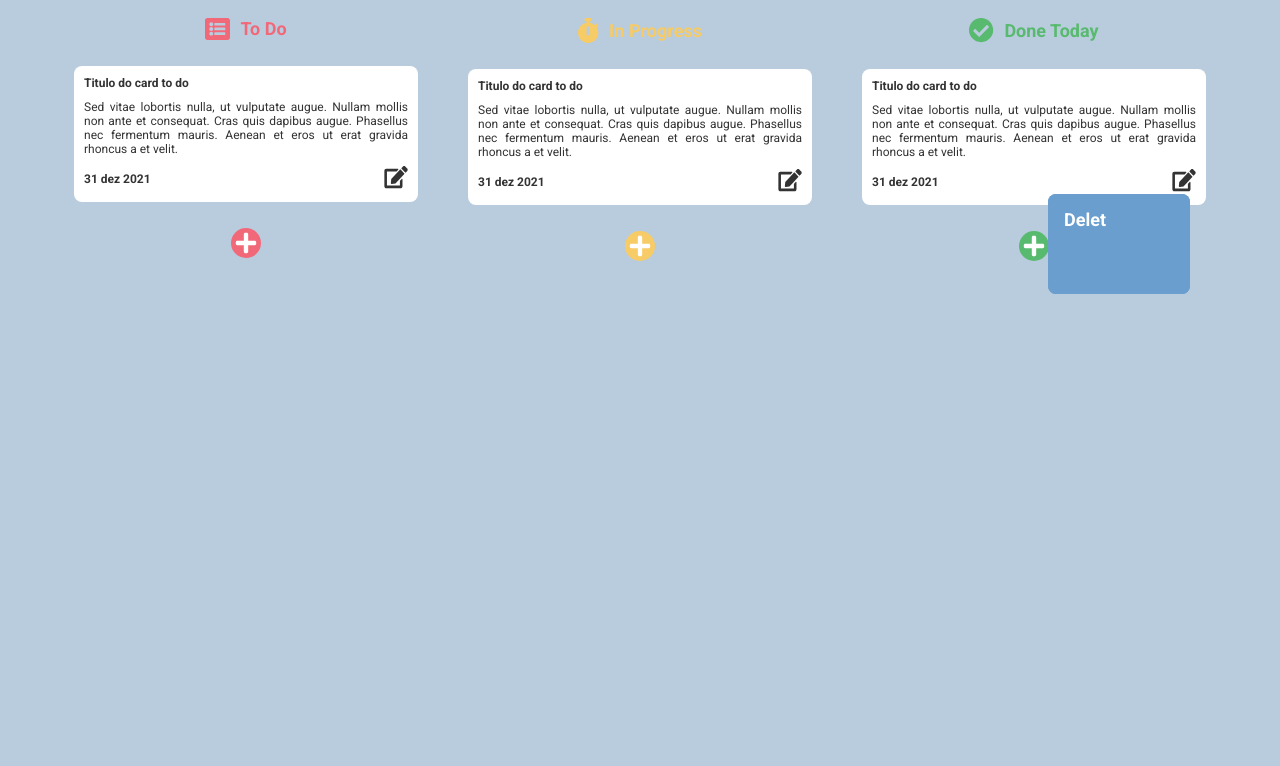
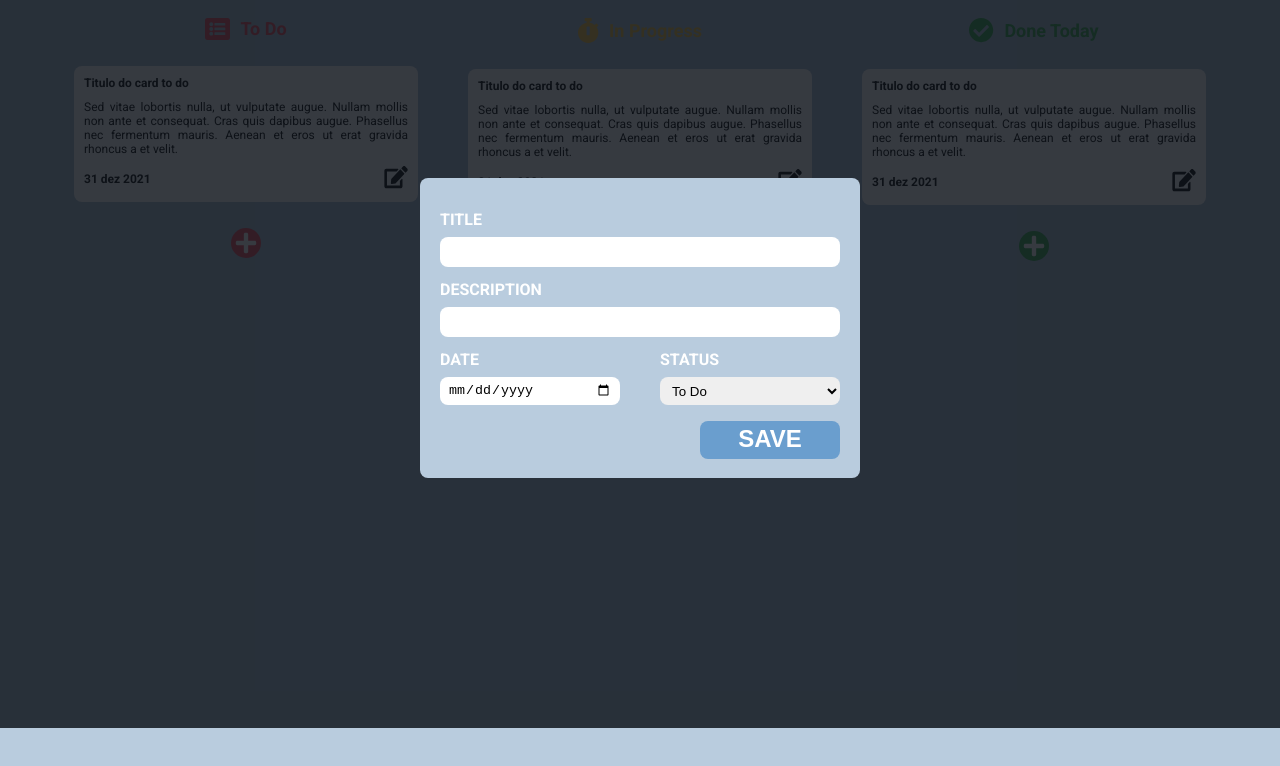
Before and after one commit to BiaCarvalhoCavalieri/ToDoList, a plain HTML site: page index.html in a window 1280 px wide. Both pictures are taken after a click on the button 246 px from the left and 315 px from the top of the page. Shown: the part 72-838 px from the top of the page. Drawn offline with Linux system fonts and the light colour scheme.

Commit message:
Modal and js

```diff
--- a/assets/style.css
+++ b/assets/style.css
@@ -1,4 +1,4 @@
-body{
+body {
   margin: 0;
   background-color: #B9CCDE;
   min-height: 100%;
@@ -7,11 +7,11 @@ body{
   font-style: normal;
 }
 
-*{
+* {
   margin: 0;
 }
 
-.header-tab{
+.header-tab {
   background-color: #FFFFFF;
   display: flex;
   align-items: center;
@@ -20,20 +20,20 @@ body{
   height: 40px;
 }
 
-.header-tab__left{
+.header-tab__left {
   display: flex;
   align-items: center;
   gap: 10px;
 }
 
-.header-tab__left-title{
+.header-tab__left-title {
   padding-top: 5px;
   font-size: 30px;
   font-weight: 500;
   color: #6A9ECE;
 }
 
-.header-tab__right{
+.header-tab__right {
   display: flex;
   flex-direction: column;
   justify-content: center;
@@ -45,13 +45,14 @@ body{
   gap: 4px;
 }
 
-.container{
+.container {
   height: calc(100vh - 40px);
   width: 100%;
   display: flex;
   justify-content: center;
 }
-.grids{
+
+.grids {
   width: 90%;
   max-width: 1200px;
   height: 100%;
@@ -79,37 +80,43 @@ body{
   grid-area: 1 / 3 / 2 / 4;
 } */
 
-.grid-1, .grid-2, .grid-3{
-display: flex;
-flex-direction: column;
-gap: 26px;
-align-items: center;
+.grid-1,
+.grid-2,
+.grid-3 {
+  display: flex;
+  flex-direction: column;
+  gap: 26px;
+  align-items: center;
 }
 
-.grid-1__title, .grid-2__title, .grid-3__title{
+.grid-1__title,
+.grid-2__title,
+.grid-3__title {
   display: flex;
   align-items: center;
   justify-content: center;
   gap: 10px;
 }
 
-h2{
+h2 {
   font-size: 18px;
   font-weight: 700;
   line-height: 20px;
 }
 
-.grid-1__title-text{
+.grid-1__title-text {
   color: #F16979;
 }
-.grid-2__title-text{
+
+.grid-2__title-text {
   color: #F6CB65;
 }
-.grid-3__title-text{
+
+.grid-3__title-text {
   color: #58BA6E;
 }
 
-.card-notification{
+.card-notification {
   background-color: #ffffff;
   border-radius: 8px;
   margin-right: 10px;
@@ -117,14 +124,14 @@ h2{
   padding: 10px;
 }
 
-.card-notification__title{
+.card-notification__title {
   font-weight: 700;
   font-size: 12px;
   line-height: 14px;
   color: #333333;
 }
 
-.card-notification__description{
+.card-notification__description {
   padding-top: 10px;
   padding-bottom: 10px;
   font-weight: 400;
@@ -134,28 +141,30 @@ h2{
   color: #333333;
 }
 
-.card-notification__infos{
+.card-notification__infos {
   display: flex;
   justify-content: space-between;
   align-items: center;
 }
 
 
-.card-notification__infos--date{
+.card-notification__infos--date {
   font-weight: 700;
   font-size: 12px;
   line-height: 14px;
   color: #333333;
 }
 
-.card-notification__infos--btn{
+.card-notification__infos--btn {
   border: none;
   background-color: #ffffff;
   cursor: pointer;
   padding: 0;
 }
 
-.grid-1__add, .grid-2__add, .grid-3__add{
+.grid-1__add,
+.grid-2__add,
+.grid-3__add {
   border: none;
   background-color: #B9CCDE;
   cursor: pointer;
@@ -165,21 +174,143 @@ h2{
 }
 
 .card-notification__infos--popup {
+  display: none;
+  position: fixed;
+  top: -1000px;
+  right: -1000px;
+}
+
+.card-notification__infos--popup.active {
   position: fixed;
   display: flex;
   flex-direction: column;
   background-color: #6A9ECE;
-  top: 266px;
-  right: 90px;
+  top: 278px;
+  right: 82px;
   height: 68px;
   width: 110px;
   padding: 16px;
   border-radius: 8px;
 }
 
-.card-notification__infos--popup{
+.card-notification__infos--popup-item {
   color: #ffffff;
   font-size: 18px;
   font-weight: 700;
   line-height: 20px;
+  padding-bottom: 10px;
+  cursor: pointer;
 }
+
+.card-notification__infos--popup.active::after {
+  position: fixed;
+  height: 0;
+  width: 0;
+  top: 264px;
+  right: 100px;
+  content: "";
+  border-left: 10px solid transparent;
+  border-right: 10px solid transparent;
+  border-bottom: 14px solid #6A9ECE;
+}
+
+/* MODAL */
+
+
+.modal.active {
+  visibility: visible;
+  opacity: 1;
+}
+
+.modal {
+  position: fixed;
+  width: 100vw;
+  height: 100vh;
+  top: 0;
+  left: 0;
+  display: flex;
+  align-items: center;
+  justify-content: center;
+  background: rgba(4, 9, 17, 0.8);
+  visibility: hidden;
+  opacity: 0;
+}
+
+.modal-content {
+  background: #B9CCDE;
+  display: flex;
+  justify-content: center;
+  flex-direction: column;
+  height: 300px;
+  width: 440px;
+  border-radius: 8px;
+}
+
+.modal-content__form {
+  display: flex;
+  flex-direction: column;
+  padding: 20px;
+}
+
+.modal-content__form--text {
+  font-weight: 700;
+  font-size: 16px;
+  line-height: 14px;
+  color: #FFFFFF;
+  text-transform: uppercase;
+  padding-bottom: 10px;
+  padding-top: 16px;
+}
+
+.modal-content__form--input {
+  border-radius: 8px;
+  height: 28px;
+  width: auto;
+  border: none;
+}
+
+.modal-content__form--input {
+  padding-left: 8px;
+  padding-right: 8px;
+}
+
+.modal-content__form--collums {
+  display: flex;
+  justify-content: space-between;
+}
+
+.modal-content__form--date,
+.modal-content__form--status {
+  display: flex;
+  flex-direction: column;
+  width: 180px;
+}
+
+.modal-content__form--save {
+  display: flex;
+  justify-content: flex-end;
+  margin-top: 16px;
+
+}
+
+.modal-content__form--save-btn {
+  padding: 4px 10px;
+  height: 38px;
+  width: 140px;
+  background-color: #6A9ECE;
+  font-size: 24px;
+  font-weight: 700;
+  line-height: 28px;
+  text-transform: uppercase;
+  color: #FFFFFF;
+  border-radius: 8px;
+  border: none;
+  display: flex;
+  justify-content: center;
+  transition: all 0.3s ease-in-out;
+  cursor: pointer;
+}
+
+.modal-content__form--save-btn:hover {
+  background-color: #2a7fce;
+}
--- a/index.html
+++ b/index.html
@@ -49,7 +49,7 @@
           </div>
 
         </div>
-        <button class="grid-1__add">
+        <button class="grid-1__add" onclick="openModal()">
           <svg class="grid-1__add-icon" width="30" height="30" viewBox="0 0 30 30" fill="none" xmlns="http://www.w3.org/2000/svg">
             <rect width="30" height="30" rx="15" fill="#F16979"/>
             <path d="M23.7429 12.8143H17.1857V6.25713C17.1857 5.45251 16.5332 4.79999 15.7286 4.79999H14.2714C13.4668 4.79999 12.8143 5.45251 12.8143 6.25713V12.8143H6.25716C5.45255 12.8143 4.80002 13.4668 4.80002 14.2714V15.7286C4.80002 16.5332 5.45255 17.1857 6.25716 17.1857H12.8143V23.7428C12.8143 24.5475 13.4668 25.2 14.2714 25.2H15.7286C16.5332 25.2 17.1857 24.5475 17.1857 23.7428V17.1857H23.7429C24.5475 17.1857 25.2 16.5332 25.2 15.7286V14.2714C25.2 13.4668 24.5475 12.8143 23.7429 12.8143Z" fill="white"/>
@@ -79,7 +79,7 @@
             </button>
           </div>
         </div>
-        <button class="grid-2__add">
+        <button class="grid-2__add" onclick="openModal()">
           <svg class="grid-2__add-icon" width="30" height="30" viewBox="0 0 30 30" fill="none" xmlns="http://www.w3.org/2000/svg">
             <rect width="30" height="30" rx="15" fill="#F7CB65"/>
             <path d="M23.7429 12.8143H17.1857V6.25713C17.1857 5.45251 16.5332 4.79999 15.7286 4.79999H14.2714C13.4668 4.79999 12.8143 5.45251 12.8143 6.25713V12.8143H6.25716C5.45255 12.8143 4.80002 13.4668 4.80002 14.2714V15.7286C4.80002 16.5332 5.45255 17.1857 6.25716 17.1857H12.8143V23.7428C12.8143 24.5475 13.4668 25.2 14.2714 25.2H15.7286C16.5332 25.2 17.1857 24.5475 17.1857 23.7428V17.1857H23.7429C24.5475 17.1857 25.2 16.5332 25.2 15.7286V14.2714C25.2 13.4668 24.5475 12.8143 23.7429 12.8143Z" fill="white"/>
@@ -102,19 +102,19 @@
           </p>
           <div class="card-notification__infos">
             <span class="card-notification__infos--date">31 dez 2021</span>
-            <button class="card-notification__infos--btn">
+            <button class="card-notification__infos--btn" onclick="openPopup()">
               <svg class="card-notification__infos--btn-icon" width="24" height="23" viewBox="0 0 24 23" fill="none" xmlns="http://www.w3.org/2000/svg">
                 <path d="M16.6582 3.60677L20.3086 7.5217C20.4624 7.68663 20.4624 7.95573 20.3086 8.12066L11.4699 17.5998L7.71425 18.0469C7.21242 18.1076 6.78749 17.6519 6.84414 17.1137L7.26099 13.0859L16.0997 3.60677C16.2535 3.44184 16.5044 3.44184 16.6582 3.60677ZM23.2143 2.61285L21.2394 0.494792C20.6242 -0.164931 19.6246 -0.164931 19.0054 0.494792L17.5728 2.03125C17.419 2.19618 17.419 2.46528 17.5728 2.63021L21.2232 6.54514C21.377 6.71007 21.6279 6.71007 21.7817 6.54514L23.2143 5.00868C23.8295 4.34462 23.8295 3.27257 23.2143 2.61285V2.61285ZM15.9054 15.0217V19.4401H2.95496V5.55122H12.255C12.3845 5.55122 12.5059 5.49479 12.599 5.39931L14.2178 3.66319C14.5254 3.33333 14.3068 2.77344 13.8738 2.77344H2.30744C1.23498 2.77344 0.364868 3.7066 0.364868 4.85677V20.1345C0.364868 21.2847 1.23498 22.2179 2.30744 22.2179H16.5529C17.6254 22.2179 18.4955 21.2847 18.4955 20.1345V13.2856C18.4955 12.8212 17.9734 12.5911 17.6659 12.9167L16.0471 14.6528C15.958 14.7526 15.9054 14.8828 15.9054 15.0217Z" fill="#333333"/>
               </svg>
             </button>
             <div class="card-notification__infos--popup">
-              <span class="card-notification__infos--popup">Delet</span>
-
+              <span class="card-notification__infos--popup-item">Delete</span>
+              <span class="card-notification__infos--popup-item">Edit</span>
             </div>
           </div>
 
         </div>
-        <button class="grid-3__add">
+        <button class="grid-3__add" onclick="openModal()">
           <svg class="grid-3__add-icon" width="30" height="30" viewBox="0 0 30 30" fill="none" xmlns="http://www.w3.org/2000/svg">
             <rect width="30" height="30" rx="15" fill="#58BA6E"/>
             <path d="M23.7429 12.8143H17.1857V6.25713C17.1857 5.45251 16.5332 4.79999 15.7286 4.79999H14.2714C13.4668 4.79999 12.8143 5.45251 12.8143 6.25713V12.8143H6.25716C5.45255 12.8143 4.80002 13.4668 4.80002 14.2714V15.7286C4.80002 16.5332 5.45255 17.1857 6.25716 17.1857H12.8143V23.7428C12.8143 24.5475 13.4668 25.2 14.2714 25.2H15.7286C16.5332 25.2 17.1857 24.5475 17.1857 23.7428V17.1857H23.7429C24.5475 17.1857 25.2 16.5332 25.2 15.7286V14.2714C25.2 13.4668 24.5475 12.8143 23.7429 12.8143Z" fill="white"/>
@@ -123,6 +123,35 @@
       </div>
     </div>
   </div>
-  <script src="./scripts/main.js"></script>
+  <div class="modal">
+    <div class="modal-content">
+      <form class="modal-content__form">
+        <label class="modal-content__form--text">TITLE</label>
+        <input class="modal-content__form--input" type="text" name="title"/>
+        <label class="modal-content__form--text">DESCRIPTION</label>
+        <input class="modal-content__form--input" type="text" name="description"/>
+        <div class="modal-content__form--collums">
+          <div class="modal-content__form--date">
+            <label class="modal-content__form--text">DATE</label>
+            <input class="modal-content__form--input" type="date" name="date"/>
+          </div>
+          <div class="modal-content__form--status">
+            <label class="modal-content__form--text">STATUS</label>
+            <select class="modal-content__form--input" name="status">
+              <option value="to-do">To Do</option>
+              <option value="progress">In Progress</option>
+              <option value="done">Done Today</option>
+            </select>
+          </div>
+        </div>
+        <div class="modal-content__form--save">
+          <button class="modal-content__form--save-btn">SAVE</button>
+        </div>
+      </form>
+    </div>
+
+  </div>
+  <script src="./scripts/main.js">
+  </script>
 </body>
 </html>
--- a/scripts/main.js
+++ b/scripts/main.js
@@ -0,0 +1,29 @@
+function openModal() {
+  const modalTab = document.querySelector('.modal');
+  modalTab.classList.add('active');
+};
+
+function openPopup() {
+  const popupTab = document.querySelector('.card-notification__infos--popup');
+  if (popupTab.classList.contains('active')) {
+    popupTab.classList.remove('active');
+  } else {
+    popupTab.classList.add('active')
+  }
+};
+
+
+document.addEventListener('keydown', function (e) {
+  console.log(e);
+  if (e.code === 'Escape') {
+    console.log('você está quase lá');
+    const modalTab = document.querySelector('.modal');
+    const popupTab = document.querySelector('.card-notification__infos--popup');
+    if (modalTab.classList.contains('active')) {
+      modalTab.classList.remove('active');
+    }
+    if (popupTab.classList.contains('active')) {
+      popupTab.classList.remove('active');
+    }
+  }
+});
```
